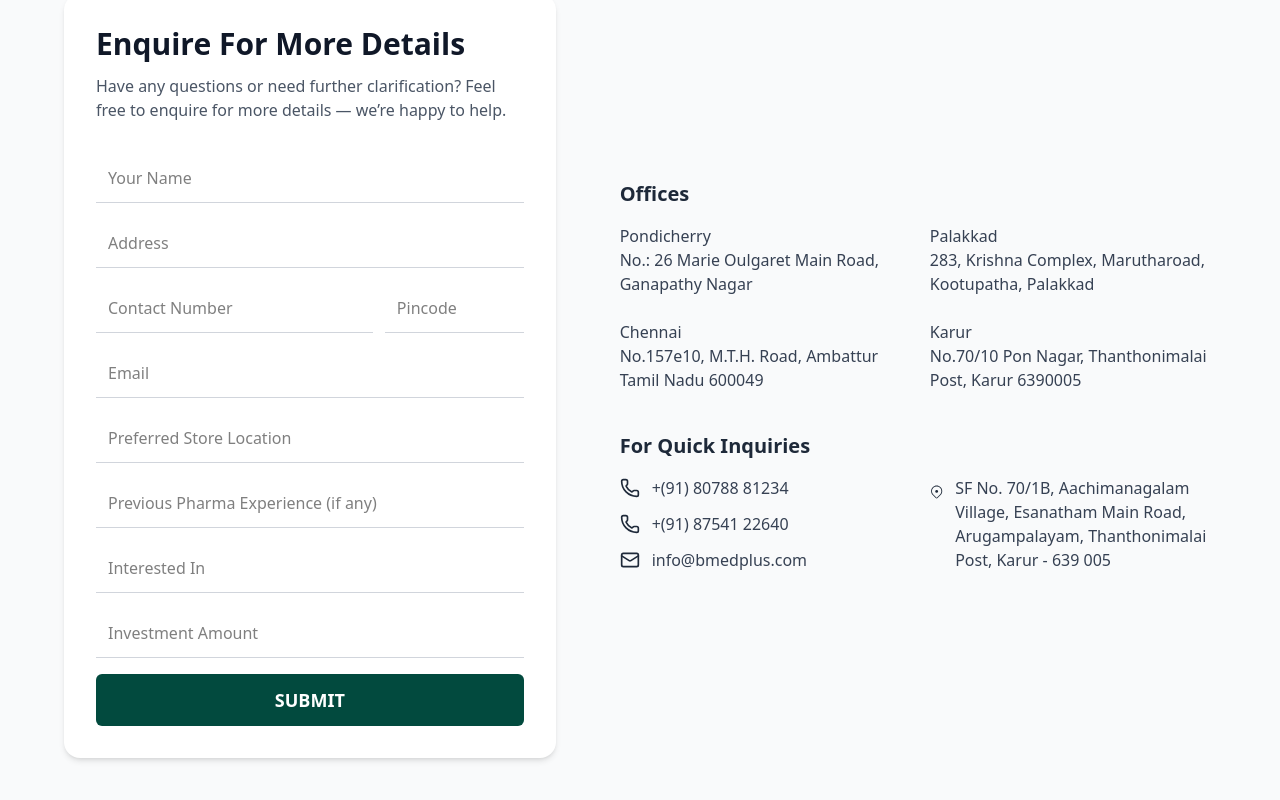
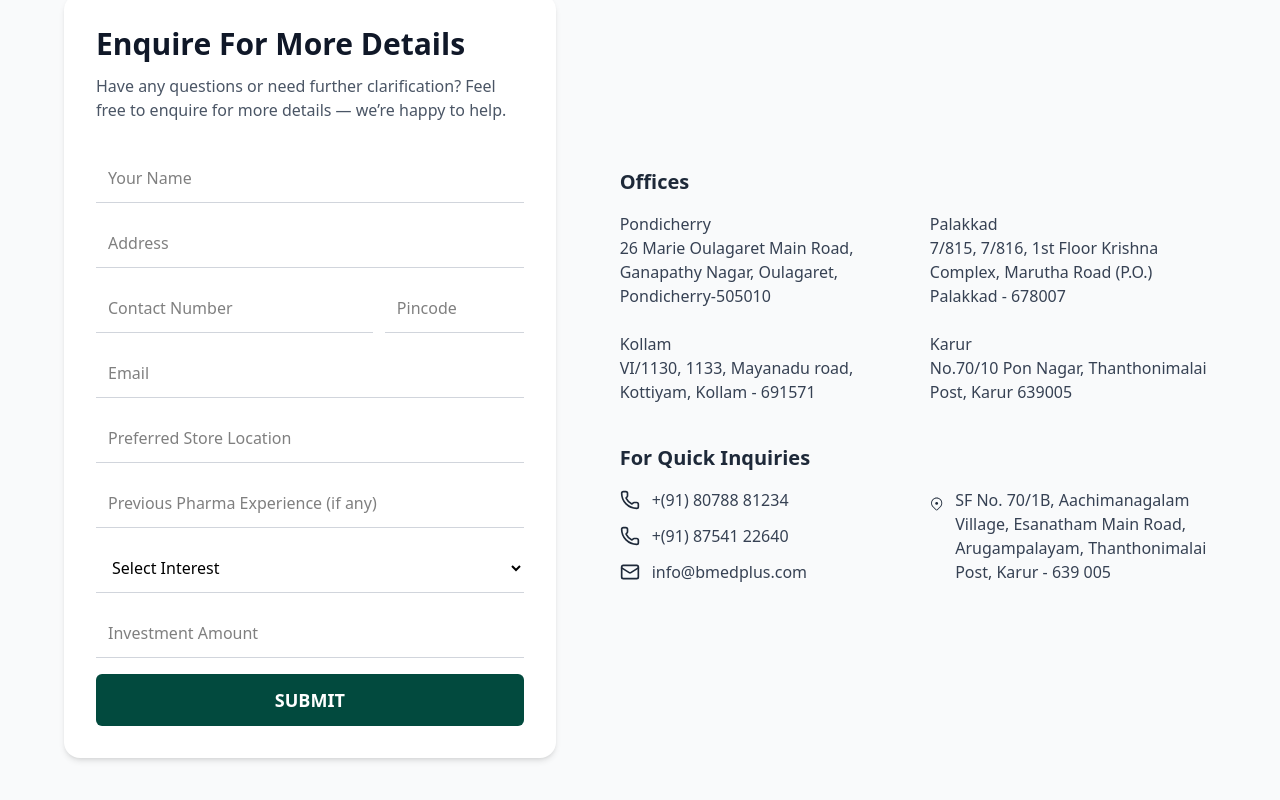
Before and after one commit to Alkor-Cyber-space/barath-medicals, a React (Vite) app: page / in a window 1280 px wide. Shown: the part 4437-5237 px from the top of the page. Built offline with nearby package versions, Linux system fonts and the light colour scheme.

Commit message:
Update Form.jsx

```diff
--- a/src/components/Form.jsx
+++ b/src/components/Form.jsx
@@ -174,27 +174,36 @@ const Form = () => {
               required
             />
 
-            {[
-              {
-                name: "preference_store_location",
-                placeholder: "Preferred Store Location",
-              },
-              {
-                name: "previous_pharma_experience",
-                placeholder: "Previous Pharma Experience (if any)",
-              },
-              { name: "interested_in", placeholder: "Interested In" },
-            ].map((field) => (
-              <input
-                key={field.name}
-                type="text"
-                name={field.name}
-                value={formData[field.name]}
-                onChange={handleChange}
-                placeholder={field.placeholder}
-                className="w-full border-b border-gray-300 p-3 focus:ring-1 focus:ring-[#024A3E] focus:outline-none"
-              />
-            ))}
+            <input
+              type="text"
+              name="preference_store_location"
+              value={formData.preference_store_location}
+              onChange={handleChange}
+              placeholder="Preferred Store Location"
+              className="w-full border-b border-gray-300 p-3 focus:ring-1 focus:ring-[#024A3E] focus:outline-none"
+            />
+
+            <input
+              type="text"
+              name="previous_pharma_experience"
+              value={formData.previous_pharma_experience}
+              onChange={handleChange}
+              placeholder="Previous Pharma Experience (if any)"
+              className="w-full border-b border-gray-300 p-3 focus:ring-1 focus:ring-[#024A3E] focus:outline-none"
+            />
+
+            {/* Dropdown for Interested In */}
+            <select
+              name="interested_in"
+              value={formData.interested_in}
+              onChange={handleChange}
+              className="w-full border-b border-gray-300 p-3 bg-white focus:ring-1 focus:ring-[#024A3E] focus:outline-none"
+              required
+            >
+              <option value="">Select Interest</option>
+              <option value="Franchisee">Franchisee</option>
+              <option value="Channel Partner">Channel Partner</option>
+            </select>
 
             <input
               type="number"
@@ -223,19 +232,19 @@ const Form = () => {
             <div className="grid grid-cols-1 sm:grid-cols-2 gap-6 text-gray-700 text-sm sm:text-base">
               <div>
                 <p className="font-medium">Pondicherry</p>
-                <p>No.: 26 Marie Oulgaret Main Road, Ganapathy Nagar</p>
+                <p>26 Marie Oulagaret Main Road, Ganapathy Nagar, Oulagaret, Pondicherry-505010</p>
               </div>
               <div>
                 <p className="font-medium">Palakkad</p>
-                <p>283, Krishna Complex, Marutharoad, Kootupatha, Palakkad</p>
+                <p>7/815, 7/816, 1st Floor Krishna Complex, Marutha Road (P.O.) Palakkad - 678007</p>
               </div>
               <div>
-                <p className="font-medium">Chennai</p>
-                <p>No.157e10, M.T.H. Road, Ambattur Tamil Nadu 600049</p>
+                <p className="font-medium">Kollam</p>
+                <p>VI/1130, 1133, Mayanadu road, Kottiyam, Kollam - 691571</p>
               </div>
               <div>
                 <p className="font-medium">Karur</p>
-                <p>No.70/10 Pon Nagar, Thanthonimalai Post, Karur 6390005</p>
+                <p>No.70/10 Pon Nagar, Thanthonimalai Post, Karur 639005</p>
               </div>
             </div>
           </div>
```
